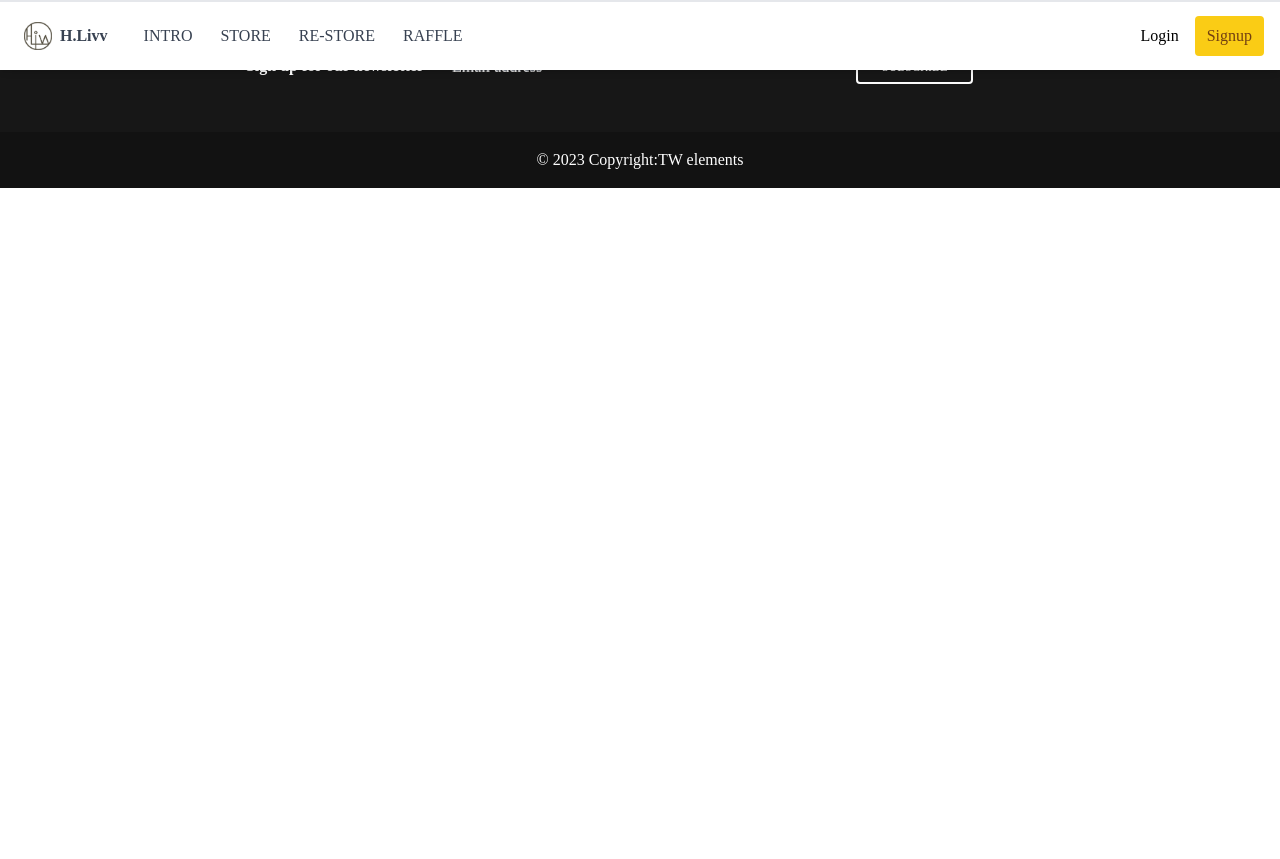
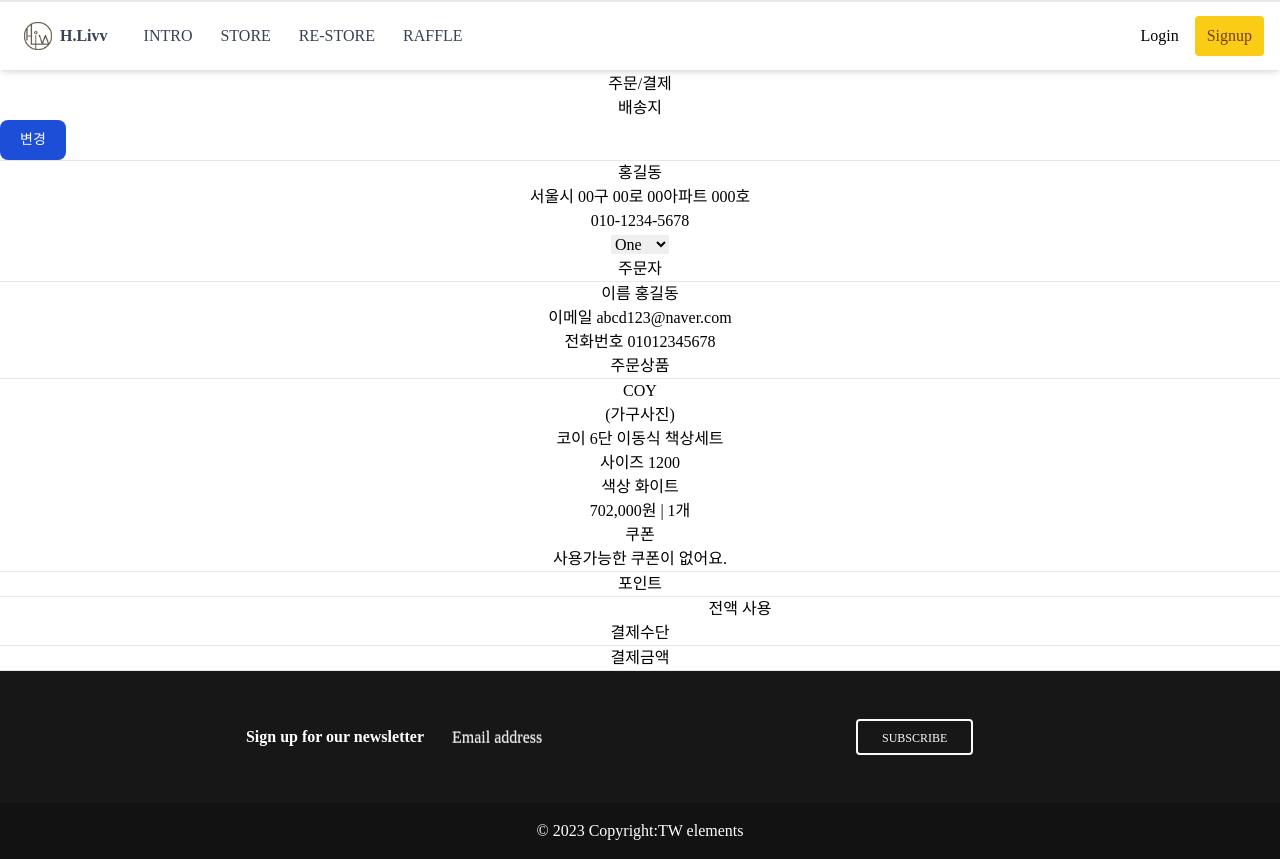
Before and after one commit to H3-HOXY/hLivv-frontend, a React (Create React App) app: page /order in a window 1280 px wide. Before the commit the page ends 800 px from the top, so only its background shows below. Built offline with nearby package versions, Linux system fonts and the light colour scheme; a web font is replaced by a local one.

Commit message:
[FEAT] 주문페이지 초안 구현

```diff
--- a/package.json
+++ b/package.json
@@ -11,8 +11,8 @@
     "@types/node": "^16.18.80",
     "@types/react": "^18.2.55",
     "@types/react-dom": "^18.2.19",
+    "axios": "^1.6.7",
     "classnames": "^2.5.1",
-    "axios": "^1.6.7",
     "react": "^18.2.0",
     "react-dom": "^18.2.0",
     "react-router-dom": "^6.22.0",
@@ -21,6 +21,7 @@
     "sass": "^1.70.0",
     "slick-carousel": "^1.8.1",
     "swiper": "^11.0.6",
+    "tw-elements": "^1.1.0",
     "typescript": "^4.9.5",
     "web-vitals": "^2.1.4"
   },
--- a/src/App.tsx
+++ b/src/App.tsx
@@ -8,7 +8,9 @@ import Restore from "./Components/Restore";
 import Raffle from "./Components/Raffle";
 import Login from "./Components/Login";
 import Signup from "./Components/Signup";
+import Mypage from "./Components/Mypage";
 import Footer from "./Components/Footer";
+import Order from "./Components/Order";
 
 const App = () => {
   return (
@@ -19,10 +21,12 @@ const App = () => {
             <Route path="/" element={<Home />} />
             <Route path="/intro" element={<Intro />} />
             <Route path="/store" element={<Store />} />
+            <Route path="/order" element={<Order />} />
             <Route path="/restore" element={<Restore />} />
             <Route path="/raffle" element={<Raffle />} />
             <Route path="/login" element={<Login />} />
             <Route path="/signup" element={<Signup />} />
+            <Route path="/mypage" element={<Mypage />} />
           </Routes>
         <Footer/>
       </div>
--- /dev/null
+++ b/src/Components/Default.tsx
@@ -0,0 +1,12 @@
+const Default = () => {
+  return (
+    <div className="Default">
+      {/* content goes here */}
+      <div className="py-32 text-center">
+        <div className="text-4xl font-extrabold">양식 페이지이다.</div>
+      </div>
+    </div>
+  );
+}
+
+export default Default;
--- a/src/Components/Mypage.tsx
+++ b/src/Components/Mypage.tsx
@@ -1,6 +1,9 @@
 const Mypage = () => {
   return (
     <div className="Mypage">
+      <div className="py-32 text-center">
+        <div className="text-4xl font-extrabold">마이페이지 화면이다.</div>
+      </div>
     </div>
   );
 }
--- a/src/Components/Navbar.tsx
+++ b/src/Components/Navbar.tsx
@@ -5,6 +5,7 @@ import "../Components_scss/Navbar.scss";
 
 const Navbar = () => {
   const [menuToggle, setMenuToggle] = useState(false);
+  const isLoggedIn = false;
 
   return (
     <nav className="navbar shadow-md border-t-2 border-gray-200 bg-white">
@@ -35,6 +36,20 @@ const Navbar = () => {
           </div>
 
           {/* 메뉴2 */}
+          {/* Menu for authenticated users */}
+          {isLoggedIn && (
+            <div className="hidden md:flex items-center space-x-1">
+              <Link className="py-5 px-3" to="/logout">
+                Logout
+              </Link>
+              <Link className="py-2 px-3 bg-yellow-400 hover:bg-yellow-300 text-yellow-900 hover:text-yellow-800 rounded transition duration-300" to="/mypage">
+                Mypage
+              </Link>
+            </div>
+          )}
+
+          {/* Menu for non-authenticated users */}
+          {!isLoggedIn && (
             <div className="hidden md:flex items-center space-x-1">
               <Link className="py-5 px-3" to="/login">
                 Login
@@ -43,6 +58,7 @@ const Navbar = () => {
                 Signup
               </Link>
             </div>
+          )}
 
           {/* mobile menu */}
           <div className="md:hidden flex items-center">
--- /dev/null
+++ b/src/Components/Order.tsx
@@ -0,0 +1,135 @@
+import "../Components_scss/Order.scss"
+import { Select, initTE } from "tw-elements";
+initTE({ Select });
+
+const Order = () => {
+  return (
+    <div className="Order">
+      <div>주문/결제</div>
+      {/* 배송지 */}
+      <div className="OrderDestination">
+        <div className="OrderDestinationTitle">
+          <div className="OrderDestinationTitleLeft">배송지</div>
+          <button data-modal-target="crud-modal" data-modal-toggle="crud-modal" className="block text-white bg-blue-700 hover:bg-blue-800 focus:ring-4 focus:outline-none focus:ring-blue-300 font-medium rounded-lg text-sm px-5 py-2.5 text-center dark:bg-blue-600 dark:hover:bg-blue-700 dark:focus:ring-blue-800" type="button">변경</button>
+        </div>
+        <hr/>
+        <div className="OrderDestinationFirst">
+          <div className="OrderDestinationName">홍길동</div>
+        </div>
+        <div className="OrderDestinationAddress">서울시 00구 00로 00아파트 000호</div>
+        <div className="OrderDestinationTel">010-1234-5678</div>
+        {/* 배송메세지 */}
+        <select title="message" data-te-select-init data-te-select-option-height="52">
+          <option value="1" data-te-select-secondary-text="Secondary text">
+            One
+          </option>
+          <option value="2" data-te-select-secondary-text="Secondary text">
+            Two
+          </option>
+          <option value="3" data-te-select-secondary-text="Secondary text">
+            Three
+          </option>
+          <option value="4" data-te-select-secondary-text="Secondary text">
+            Four
+          </option>
+          <option value="5" data-te-select-secondary-text="Secondary text">
+            Five
+          </option>
+        </select>
+      </div>
+
+      {/* 주문자 */}
+      <div className="OrderCustomer">
+        <div className="OrderCustomerTitle">주문자</div>
+        <hr/>
+        <div className="OrderCustomerName">이름 홍길동</div>
+        <div className="OrderCustomerEmail">이메일 abcd123@naver.com</div>
+        <div className="OrderCustomerTel">전화번호 01012345678</div>
+      </div>
+
+      {/* 주문상품 */}
+      <div className="OrderProduct">
+        <div className="OrderProductTitle">주문상품</div>
+        <hr/>
+        <div className="OrderProductContainer">
+          <div className="OrderProductContainerHeader">COY</div>
+          <div className="OrderProductContainerContent">
+            <div className="OrderProductContainerContentLeft">(가구사진)</div>
+            <div className="OrderProductContainerContentRight">
+              <div className="OrderProductContainerContentRightName">코이 6단 이동식 책상세트</div>
+              <div className="OrderProductContainerContentRightSize">사이즈 1200</div>
+              <div className="OrderProductContainerContentRightColor">색상 화이트</div>
+              <div className="OrderProductContainerContentRightPrice">702,000원 | 1개</div>
+            </div>
+          </div>
+        </div>
+      </div>
+
+      {/* 쿠폰 */}
+      <div className="OrderCoupon">
+        <div className="OrderCouponTitle">
+          <div className="OrderCouponTitleLeft">쿠폰</div>
+          <div className="OrderCouponTitleRight">사용가능한 쿠폰이 없어요.</div>
+        </div>
+        <hr/>
+      </div>
+
+      {/* 포인트 */}
+      <div className="OrderPoint">
+        <div className="OrderPointTitle">포인트</div>
+        <hr/>
+        <input type="text" title="point"></input>
+        <button>전액 사용</button>
+      </div>
+
+      {/* 결제수단 */}
+      <div className="OrderMethod">
+        <div className="OrderMethodTitle">결제수단</div>
+        <hr/>
+      </div>
+
+      {/* 결제금액 */}
+      <div className="OrderAmount">
+        <div className="OrderAmountTitle">결제금액</div>
+        <hr/>
+      </div>
+
+      {/* 주소록 변경 모달창 */}
+      <div id="crud-modal" tabIndex={-1} aria-hidden="true" className="hidden overflow-y-auto overflow-x-hidden fixed top-0 right-0 left-0 z-50 justify-center items-center w-full md:inset-0 h-[calc(100%-1rem)] max-h-full">
+        <div className="relative p-4 w-full max-w-md max-h-full">
+          {/* Modal content */}
+          <div className="relative bg-white rounded-lg shadow dark:bg-gray-700">
+            {/* Modal header */}
+            <div className="flex items-center justify-between p-4 md:p-5 border-b rounded-t dark:border-gray-600">
+              <h3 className="text-lg font-semibold text-gray-900 dark:text-white">
+                Create New Product
+              </h3>
+              <button type="button" className="text-gray-400 bg-transparent hover:bg-gray-200 hover:text-gray-900 rounded-lg text-sm w-8 h-8 ms-auto inline-flex justify-center items-center dark:hover:bg-gray-600 dark:hover:text-white" data-modal-toggle="crud-modal">
+                <svg className="w-3 h-3" aria-hidden="true" xmlns="http://www.w3.org/2000/svg" fill="none" viewBox="0 0 14 14">
+                  <path stroke="currentColor" strokeLinecap="round" strokeLinejoin="round" strokeWidth="2" d="m1 1 6 6m0 0 6 6M7 7l6-6M7 7l-6 6" />
+                </svg>
+                <span className="sr-only">Close modal</span>
+              </button>
+            </div>
+            {/* Modal body */}
+            <form className="p-4 md:p-5">
+              <div className="grid gap-4 mb-4 grid-cols-2">
+                <div className="col-span-2">
+                  <label htmlFor="name" className="block mb-2 text-sm font-medium text-gray-900 dark:text-white">Name</label>
+                  <input type="text" name="name" id="name" className="bg-gray-50 border border-gray-300 text-gray-900 text-sm rounded-lg focus:ring-primary-600 focus:border-primary-600 block w-full p-2.5 dark:bg-gray-600 dark:border-gray-500 dark:placeholder-gray-400 dark:text-white dark:focus:ring-primary-500 dark:focus:border-primary-500" placeholder="Type product name" required />
+                </div>
+                {/* ... other input fields ... */}
+              </div>
+              <button type="submit" className="text-white inline-flex items-center bg-blue-700 hover:bg-blue-800 focus:ring-4 focus:outline-none focus:ring-blue-300 font-medium rounded-lg text-sm px-5 py-2.5 text-center dark:bg-blue-600 dark:hover:bg-blue-700 dark:focus:ring-blue-800">
+                <svg className="me-1 -ms-1 w-5 h-5" fill="currentColor" viewBox="0 0 20 20" xmlns="http://www.w3.org/2000/svg"><path fillRule="evenodd" d="M10 5a1 1 0 011 1v3h3a1 1 0 110 2h-3v3a1 1 0 11-2 0v-3H6a1 1 0 110-2h3V6a1 1 0 011-1z" clipRule="evenodd"></path></svg>
+                Add new product
+              </button>
+            </form>
+          </div>
+        </div>
+      </div>
+    </div>
+  );
+}
+
+export default Order;
--- /dev/null
+++ b/src/Components_scss/Order.scss
@@ -0,0 +1,3 @@
+.Order{
+  margin-top: 4.5em;
+}
```
Also changed, not shown: 2 other files (tests, documents, lock files or other folders). Lines whose indentation alone changed are shown as unchanged.
